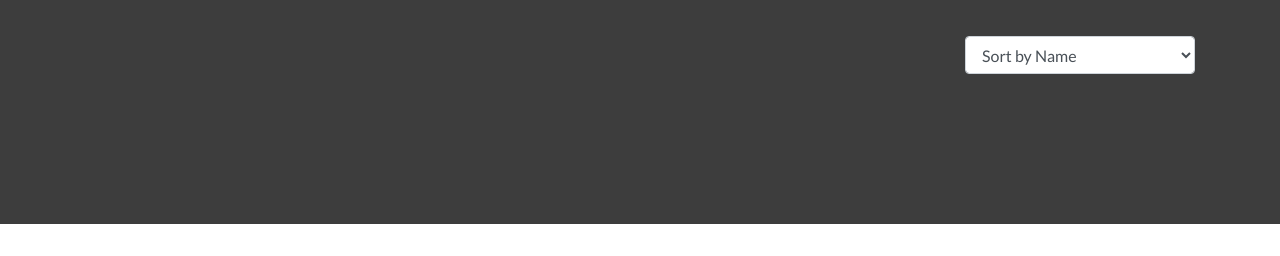
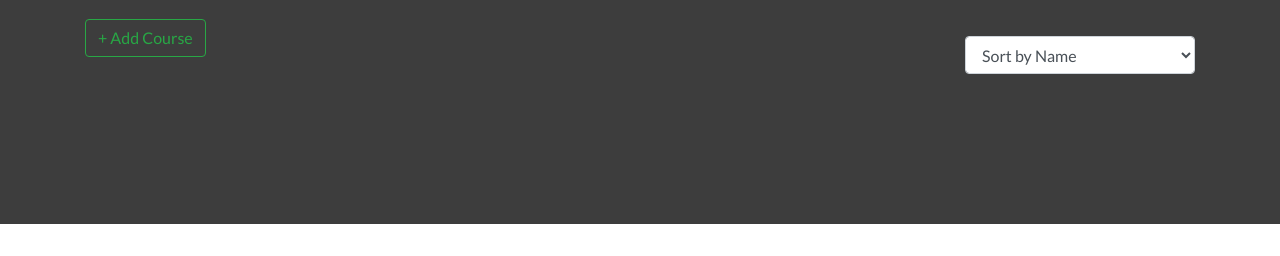
Before and after one commit to maobowen/Less0n, a Flask app: template less0n/templates/department-course.html in a window 1280 px wide. Shown: the part 226-482 px from the top of the page. Run offline with Flask 2, Linux system fonts and the light colour scheme; the template is opened without the code that fills it, so the values that code supplies are empty; some libraries are stand-ins or nearby versions.

Commit message:
add button in dept

```diff
--- a/less0n/templates/department-course.html
+++ b/less0n/templates/department-course.html
@@ -14,6 +14,9 @@
                 <div class="dept-info">
                     <h3 class="display-4">Department of {{ dept.name }}</h3>
                     <p class="lead">Website: <a href="{{ dept.url }}" target="_blank">{{ dept.url }}</a></p>
+                    <form action = '/course' class="form-inline my-2 my-lg-0" method = "POST">
+                        <button class="btn btn-outline-success my-2 my-sm-0" type="submit">+ Add Course</button>
+                    </form>
                 </div>
             </div>
         </div>
--- a/less0n/templates/search-result.html
+++ b/less0n/templates/search-result.html
@@ -18,7 +18,7 @@
 
                 </ul>
                 <form action = '/course' class="form-inline my-2 my-lg-0" method = "POST">
-                    <button class="btn btn-outline-success my-2 my-sm-0" type="submit">Add Course</button>
+                    <button class="btn btn-outline-success my-2 my-sm-0" type="submit">+ Add Course</button>
                 </form>
             </div>
         </nav>
```
